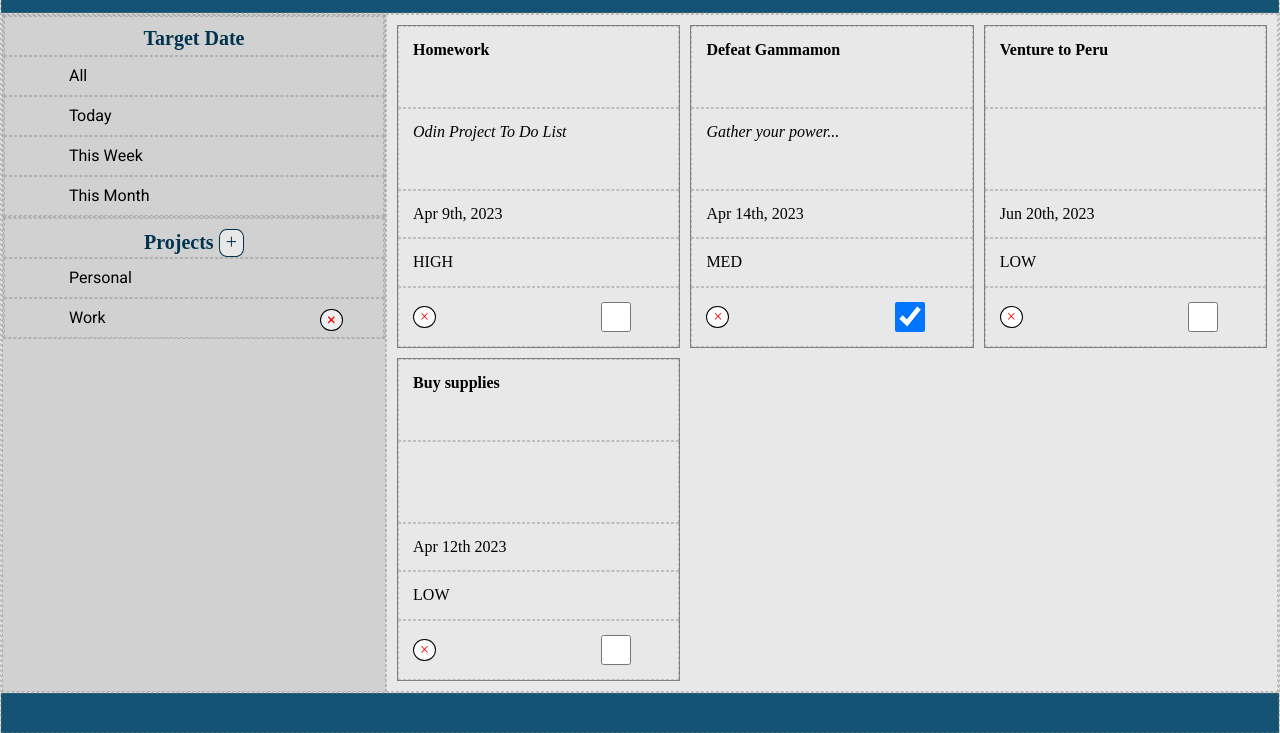
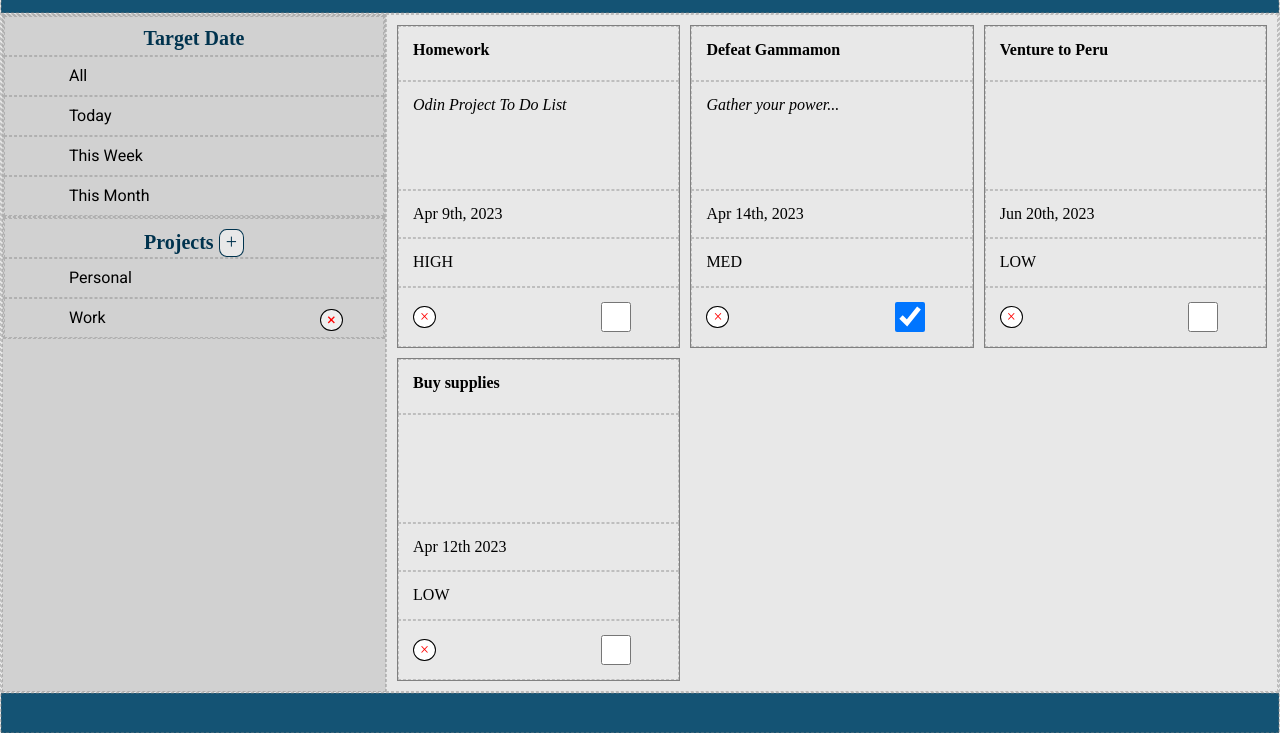
Before and after one commit to ppost0/to-do-list, a website built with webpack: page dist/index.html in a window 1280 px wide. Shown: the part 68-801 px from the top of the page. Built offline with Linux system fonts and the light colour scheme.

Commit message:
Adjust task-list-task grid sizing

```diff
--- a/src/assets/styles/style.css
+++ b/src/assets/styles/style.css
@@ -237,7 +237,7 @@ button.inputs:hover {
 
 .task-list-task {
   display: grid;
-  grid-template-rows: 1fr 1fr min-content min-content;
+  grid-template-rows: 1fr 2fr min-content min-content;
   min-height: 20px;
   min-width: 20px;
   border: 1px solid gray;
```
Also changed, not shown: dist/main.js.
